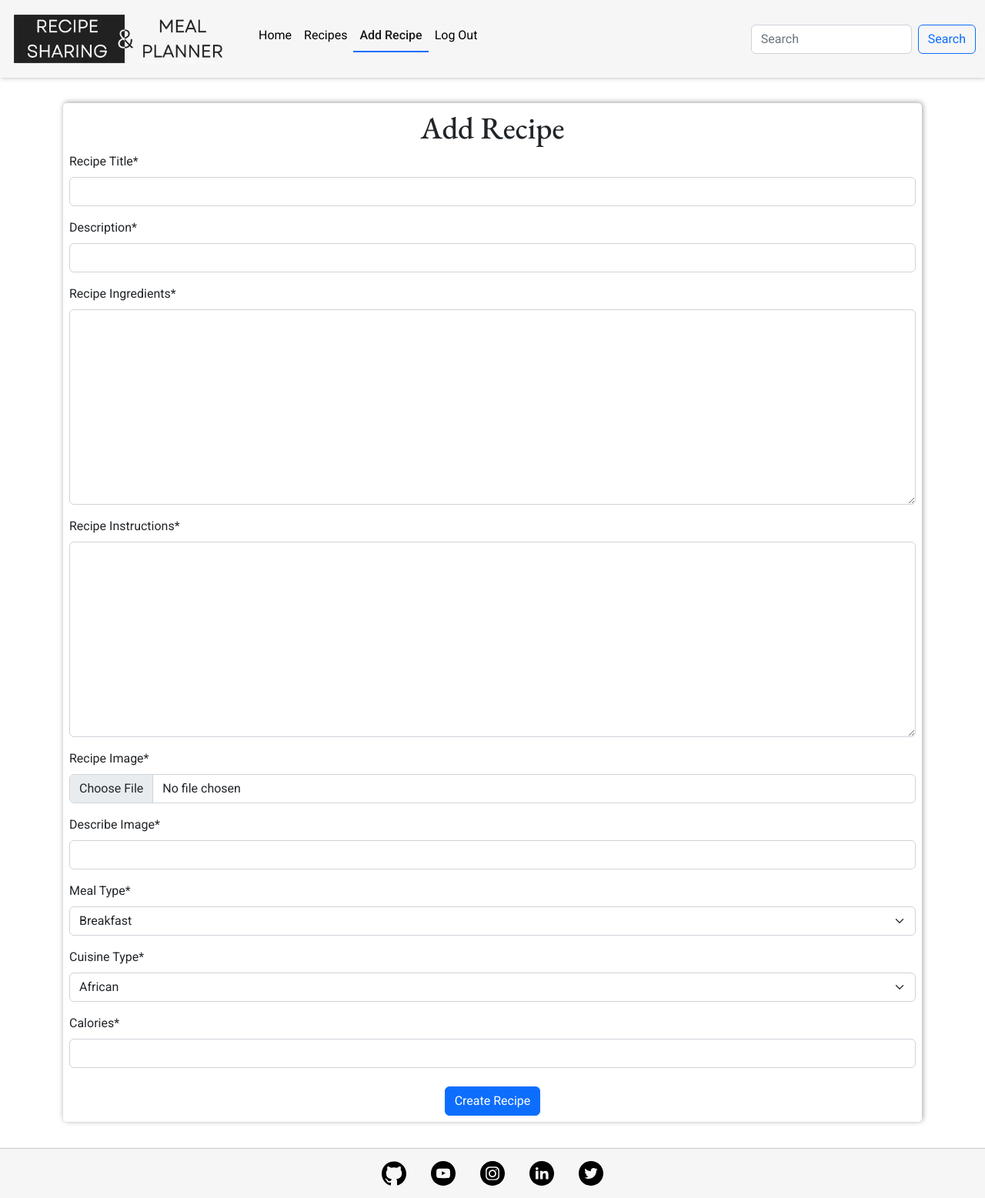
After one commit to kera-cudmore/recipe-book-meal-tracker, a Django app: page /recipes/ in a window 1280 px wide. The commit adds this page. Shown: the whole page at 77% size. Run offline with Django 4.2, Linux system fonts and the light colour scheme; the visitor is signed in with stand-in values (Sample User, id 1); some libraries are stand-ins or nearby versions.

Commit message:
add: add recipe page, view and form

```diff
--- a/main/urls.py
+++ b/main/urls.py
@@ -21,4 +21,5 @@ urlpatterns = [
     path('accounts/', include('allauth.urls')),
     path('djrichtextfield', include('djrichtextfield.urls')),
     path('', include('home.urls')),
+    path('recipes/', include('recipes.urls')),
 ]
--- /dev/null
+++ b/recipes/forms.py
@@ -0,0 +1,41 @@
+from django import forms
+from djrichtextfield.widgets import RichTextWidget
+from .models import Recipe
+
+
+class RecipeForm(forms.ModelForm):
+    """
+    Form to create a recipe
+    """
+    class Meta:
+        model = Recipe
+        fields = [
+            'title',
+            'description',
+            'ingredients',
+            'instructions',
+            'image',
+            'image_alt',
+            'meal_type',
+            'cuisine_types',
+            'calories'
+        ]
+
+        ingredients = forms.CharField(widget=RichTextWidget())
+        instructions = forms.CharField(widget=RichTextWidget())
+
+        widget = {
+            'description': forms.Textarea(attrs={'rows': 5}),
+        }
+
+        labels = {
+            'title': 'Recipe Title',
+            'description': 'Description',
+            'ingredients': 'Recipe Ingredients',
+            'instructions': 'Recipe Instructions',
+            'image': 'Recipe Image',
+            'image_alt': 'Describe Image',
+            'meal_type': 'Meal Type',
+            'cuisine_types': 'Cuisine Type',
+            'calories': 'Calories',
+        }
--- /dev/null
+++ b/recipes/templates/recipes/add_recipe.html
@@ -0,0 +1,19 @@
+{% extends "base.html" %}
+
+{% block title %}Add Recipe{% endblock %}
+
+{% block content %}
+
+  <div class="container">
+    <form action="" method="POST" enctype="multipart/form-data" class="p-2 form">
+      <h1 class="text-center">Add Recipe</h1>
+      {% csrf_token %}
+      {{ form.media }}
+      {{ form|crispy }}
+      <div class="text-center">
+        <button type="submit" class="btn btn-primary mt-2">Create Recipe</button>
+      </div>
+    </form>
+  </div>
+
+{% endblock %}
--- /dev/null
+++ b/recipes/urls.py
@@ -0,0 +1,7 @@
+from django.urls import path
+from .views import AddRecipe
+
+
+urlpatterns = [
+    path('', AddRecipe.as_view(), name='add_recipe'),
+]
--- a/recipes/views.py
+++ b/recipes/views.py
@@ -1,3 +1,19 @@
-from django.shortcuts import render
+from django.views.generic import CreateView
 
-# Create your views here.
+from django.contrib.auth.mixins import LoginRequiredMixin
+from .models import Recipe
+from .forms import RecipeForm
+
+
+class AddRecipe(LoginRequiredMixin, CreateView):
+    """
+    Add Recipe View
+    """
+    template_name = 'recipes/add_recipe.html'
+    model = Recipe
+    form_class = RecipeForm
+    success_url = '/recipes/'
+
+    def form_valid(self, form):
+        form.instance.user = self.request.user
+        return super(AddRecipe, self).form_valid(form)
--- a/templates/includes/header.html
+++ b/templates/includes/header.html
@@ -21,7 +21,7 @@
               <a class="nav-link" href="#">Recipes</a>
             </li>
             <li class="nav-item">
-              <a class="nav-link" href="#">New</a>
+              <a class="nav-link {% if url_name == 'add_recipe' %}active{% endif  %}" href="{% url 'add_recipe' %}">Add Recipe</a>
             </li>
 
             {% if request.user.is_authenticated %}
```
